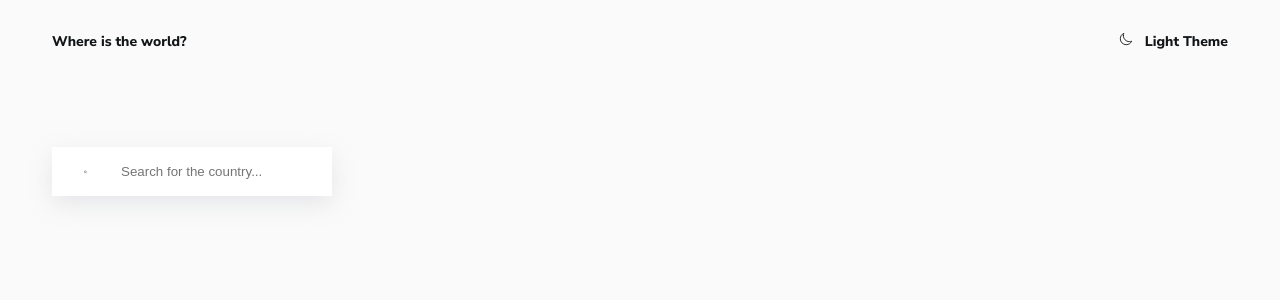
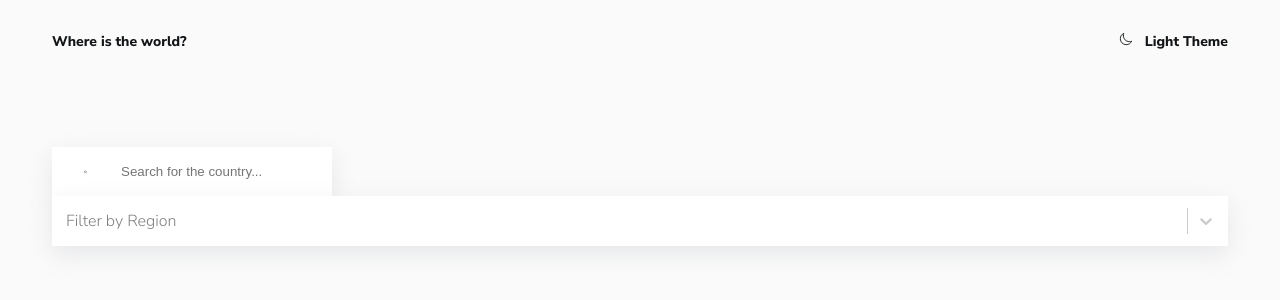
Before and after one commit to SlayerBS/countries, a React (Create React App) app: page / in a window 1280 px wide. Shown: the top 300 px of the page. Built offline with nearby package versions, Linux system fonts and the light colour scheme.

Commit message:
add CustomSelect

```diff
--- a/src/components/Controls.jsx
+++ b/src/components/Controls.jsx
@@ -1,12 +1,44 @@
 import { useState, useEffect } from "react";
+import styled from "styled-components";
+
 import { Search } from "./Search";
+import { CustomSelect } from "./CustomSelect";
+
+const options = [
+  { value: "Africa", label: "Africa" },
+  { value: "America", label: "America" },
+  { value: "Asia", label: "Asia" },
+  { value: "Europe", label: "Europe" },
+  { value: "Oceania", label: "Oceania" },
+];
+
+const Wrapper = styled.div`
+  display: flex;
+  flex-direction: column;
+  align-items: flex-start;
+
+  @media (min-width: 767px) {
+    flex-direction: row;
+    justify-content: space-between;
+    align-items: center;
+  } ;
+`;
 
 export const Controls = () => {
   const [search, setSearch] = useState("");
+  const [region, setRegion] = useState("");
 
   return (
     <div>
       <Search search={search} setSearch={setSearch} />
+      <CustomSelect
+        options={options}
+        placeholder="Filter by Region"
+        isClearable
+        isSearchable={false}
+        value={region}
+        onChange={setRegion}
+      />
     </div>
   );
 };
--- a/src/components/CustomSelect.jsx
+++ b/src/components/CustomSelect.jsx
@@ -1,6 +1,6 @@
 import styled from "styled-components";
 
-import Select from "react-select/dist/declarations/src/Select";
+import Select from "react-select";
 export const CustomSelect = styled(Select).attrs({
   styles: {
     control: (provided) => ({
@@ -12,6 +12,13 @@
       boxShadow: "var(--shadow)",
       height: "50px",
     }),
-    option: (provided, state) => ({}),
+    option: (provided, state) => ({
+      ...provided,
+      cursor: "pointer",
+      color: "var(--colors-text)",
+      backgroundColor: state.isSelected
+        ? "var(--colors-bg)"
+        : "var(--colors-ui-base)",
+    }),
   },
 })``;
```
Also changed, not shown: 1 other file (tests, documents, lock files or other folders).
